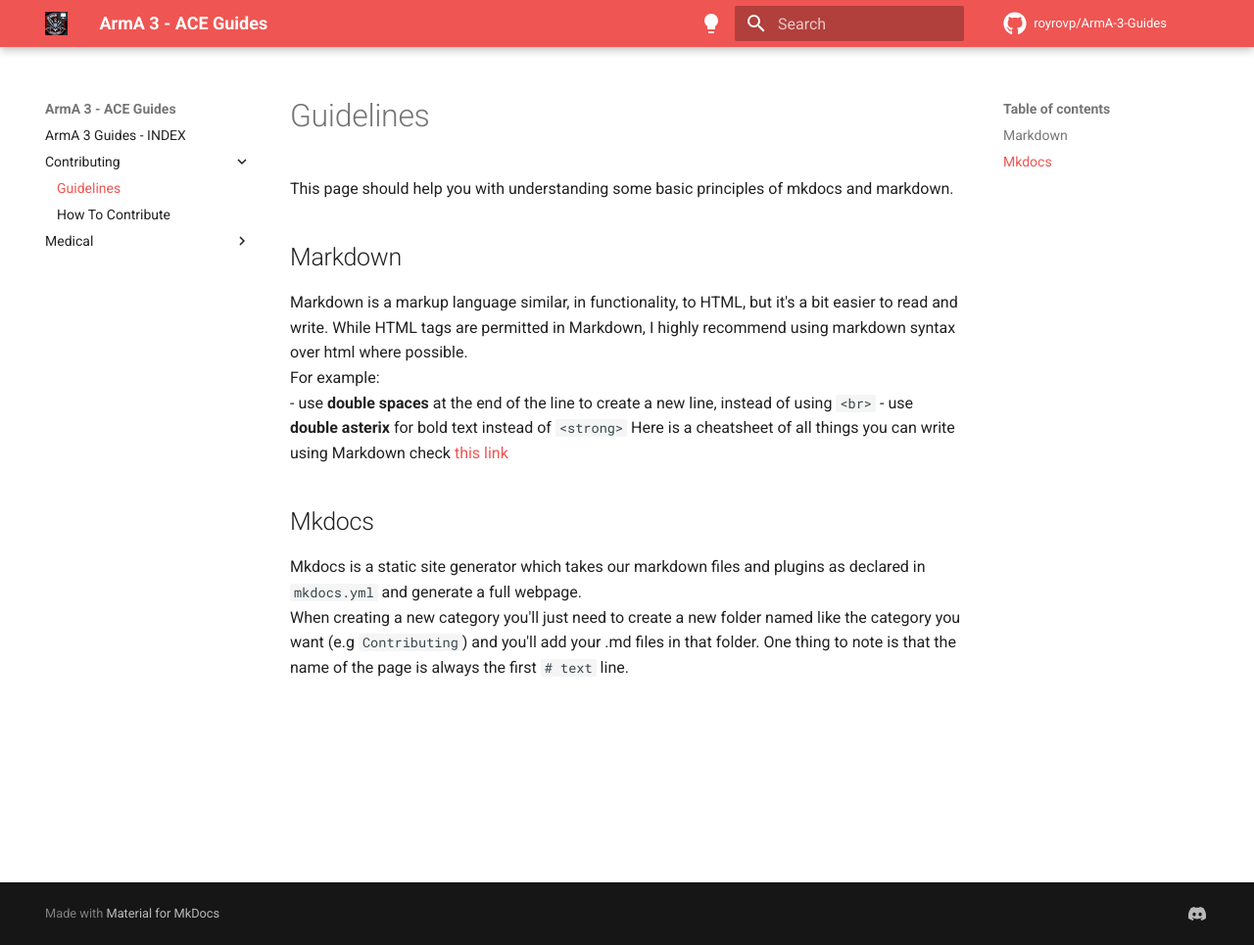
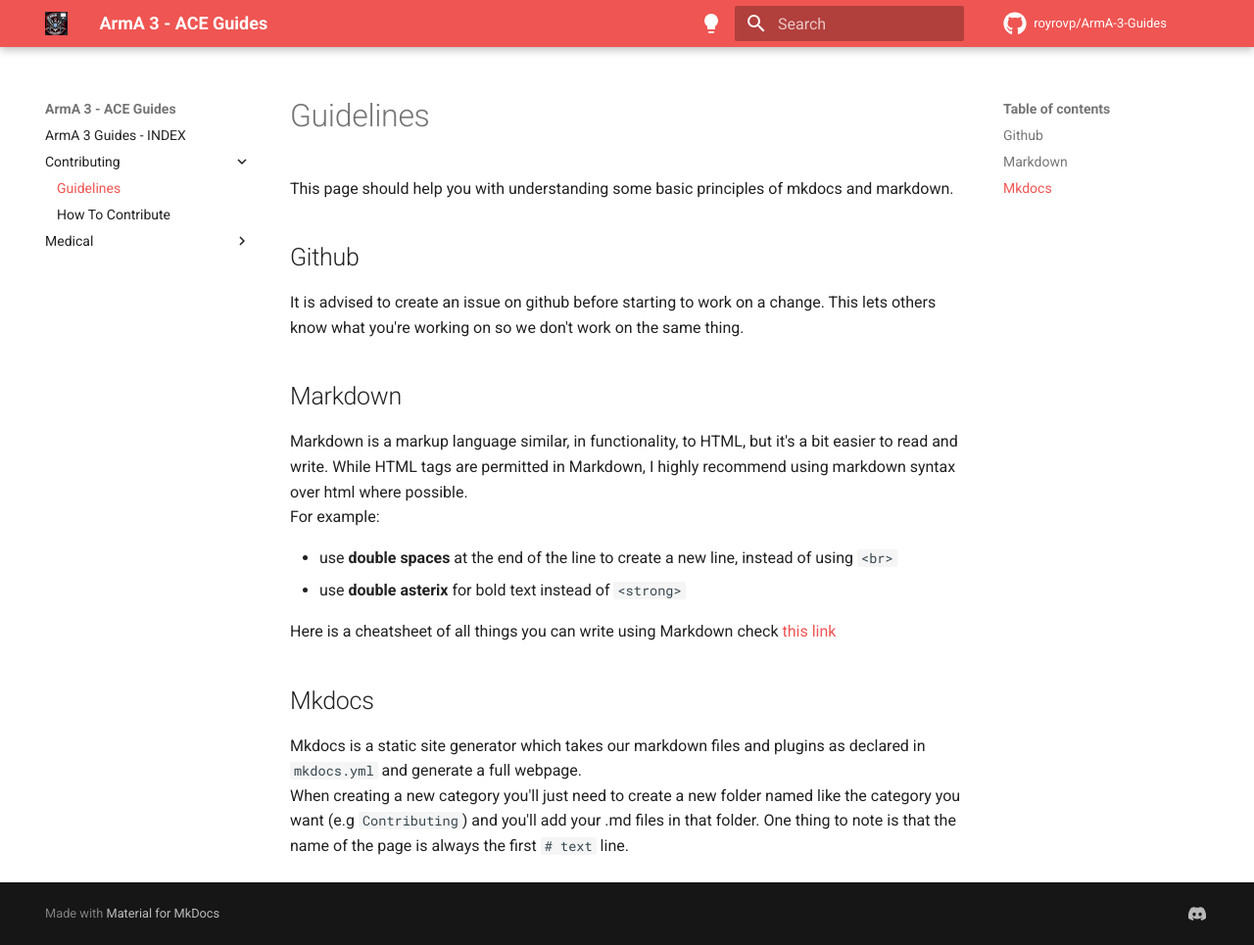
Before and after one commit to royrovp/ArmA-3-Guides, an MkDocs documentation site: the page built from docs/Contributing/Guidelines.md, in a window 1280 px wide and 965 px high. Shown: the whole window at 98% size. Built offline with MkDocs 1.6.1 and Material for MkDocs 9.7.7, drawn with Linux system fonts in a browser that asks for light colours; comment, search, counter and statistics services are not loaded.

Commit message:
added github section to guidelines (#29)

```diff
--- a/docs/Contributing/Guidelines.md
+++ b/docs/Contributing/Guidelines.md
@@ -1,12 +1,17 @@
 # Guidelines
 This page should help you with understanding some basic principles of mkdocs and markdown.
+
+## Github
+It is advised to create an issue on github before starting to work on a change. This lets others know what you're working on so we don't work on the same thing.
 
 ## Markdown
 Markdown is a markup language similar, in functionality, to HTML, but it's a bit easier to read and write.
 While HTML tags are permitted in Markdown, I highly recommend using markdown syntax over html where possible.
 For example:
-    - use **double spaces** at the end of the line to create a new line, instead of using `<br>`
-    - use **double asterix** for bold text instead of `<strong>`
+
+  - use **double spaces** at the end of the line to create a new line, instead of using `<br>`
+  - use **double asterix** for bold text instead of `<strong>`
+
 Here is a cheatsheet of all things you can write using  Markdown check [this link](https://github.com/im-luka/markdown-cheatsheet)
 
 ## Mkdocs
```
